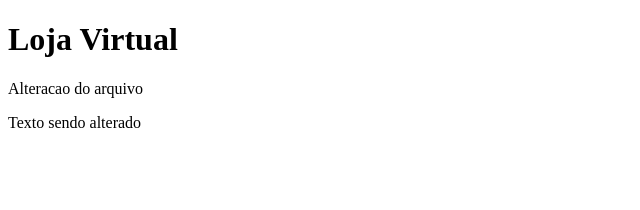
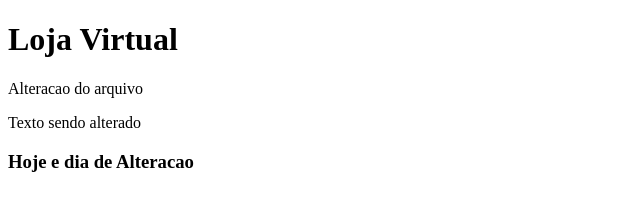
Before and after one commit to joaopaulog23/Teste_Loja_Vitual, a plain HTML site: page index.html in a window 1280 px wide. Shown: the whole page, without its empty margins (0-640 px from the left). Drawn offline with Linux system fonts and the light colour scheme.

Commit message:
alteracao sucesso

```diff
--- a/index.html
+++ b/index.html
@@ -10,6 +10,7 @@
     <h1>Loja Virtual</h1>
     <p>Alteracao do arquivo</p>
     <p>Texto sendo alterado</p>
+    <h3>Hoje e dia de Alteracao</h3>
     <script src="script.js"></script>
 </body>
 </html>
```
